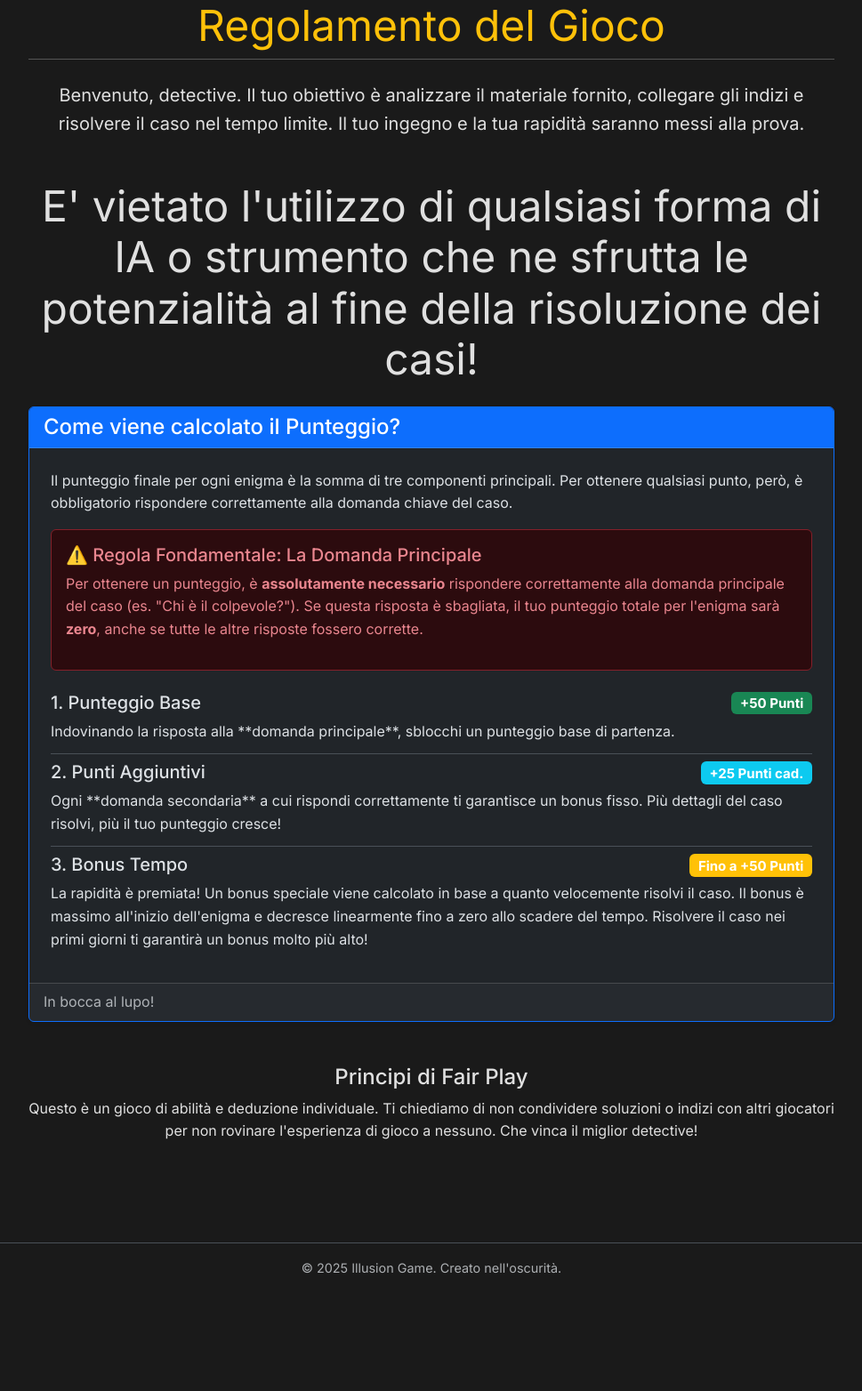
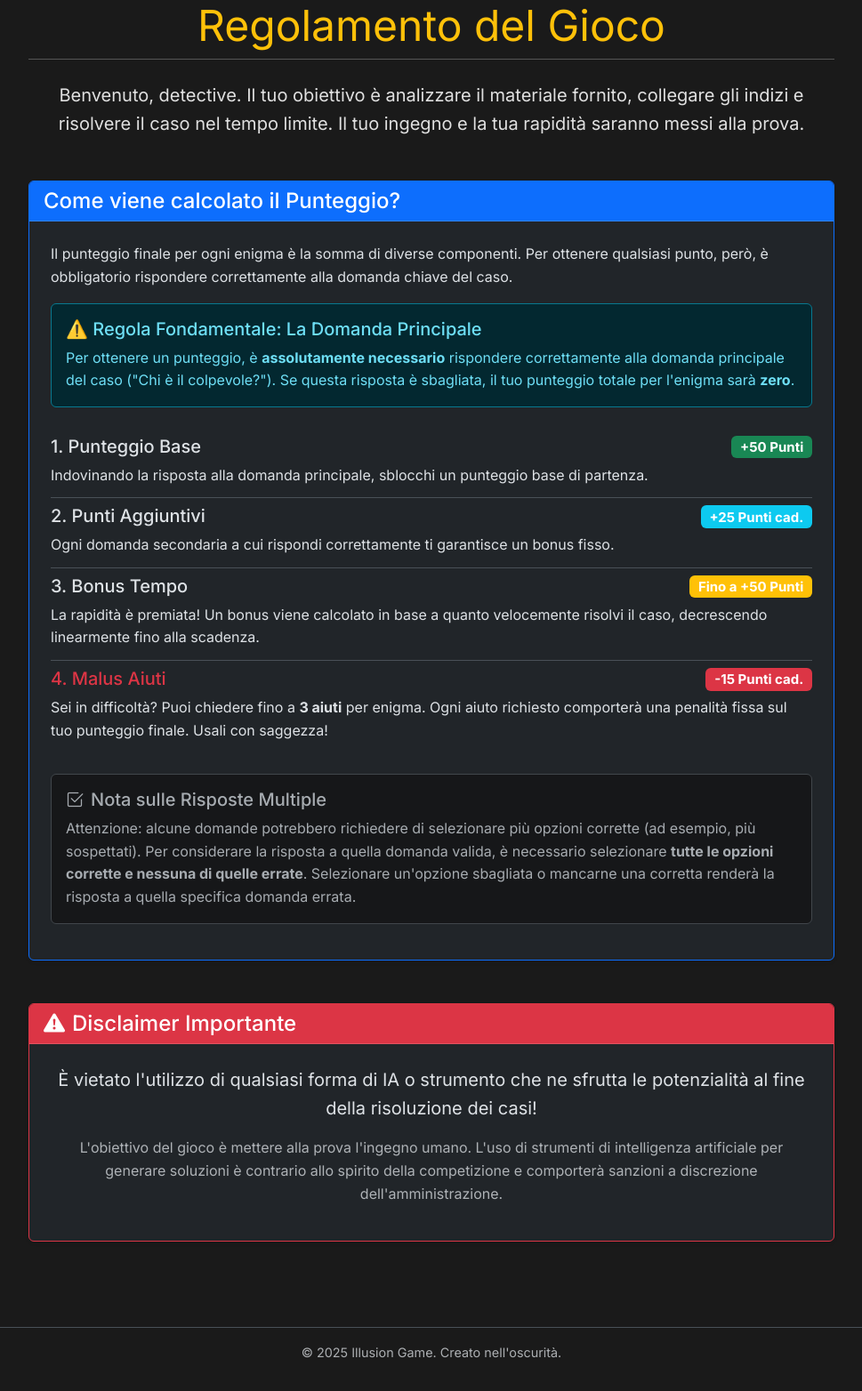
Before and after one commit to davidemoscatelli/progetto_enigmi, a Django app: page /regole-punteggio/ in a window 1280 px wide. Shown: the part 131-1695 px from the top of the page at 89% size, without its empty margins (155-1124 px from the left). Before the commit the page ends 1563 px from the top, so only its background shows below. Run offline with Django 5.2, Linux system fonts and the light colour scheme; a user stored in the database is signed in; data comes from the database, SQL or seed files in the repository; both versions use the stored data as it was after the commit; some web fonts are replaced.

Commit message:
reintroduzione logica degli aiuti e modifica regolamento

```diff
--- a/enigmas/templates/enigmas/regole_punteggio.html
+++ b/enigmas/templates/enigmas/regole_punteggio.html
@@ -9,43 +9,53 @@
 
             <h2 class="display-5 text-center mb-4">Regolamento del Gioco</h2>
             <p class="lead text-center mb-5">Benvenuto, detective. Il tuo obiettivo è analizzare il materiale fornito, collegare gli indizi e risolvere il caso nel tempo limite. Il tuo ingegno e la tua rapidità saranno messi alla prova.</p>
-            <h4 class="display-5 text-center mb-4">E' vietato l'utilizzo di qualsiasi forma di IA o strumento che ne sfrutta le potenzialità al fine della risoluzione dei casi!</h4>
-            <div class="card border-primary shadow-sm">
+
+            <div class="card border-primary shadow-sm mb-5">
                 <div class="card-header bg-primary text-white">
                     <h4 class="my-0">Come viene calcolato il Punteggio?</h4>
                 </div>
                 <div class="card-body p-4">
-                    <p>Il punteggio finale per ogni enigma è la somma di tre componenti principali. Per ottenere qualsiasi punto, però, è obbligatorio rispondere correttamente alla domanda chiave del caso.</p>
+                    <p>Il punteggio finale per ogni enigma è la somma di diverse componenti. Per ottenere qualsiasi punto, però, è obbligatorio rispondere correttamente alla domanda chiave del caso.</p>
 
-                    <div class="alert alert-danger" role="alert">
+                    <div class="alert alert-info" role="alert">
                         <h5 class="alert-heading">⚠️ Regola Fondamentale: La Domanda Principale</h5>
-                        <p>Per ottenere un punteggio, è <strong>assolutamente necessario</strong> rispondere correttamente alla domanda principale del caso (es. "Chi è il colpevole?"). Se questa risposta è sbagliata, il tuo punteggio totale per l'enigma sarà <strong>zero</strong>, anche se tutte le altre risposte fossero corrette.</p>
+                        <p class="mb-0">Per ottenere un punteggio, è <strong>assolutamente necessario</strong> rispondere correttamente alla domanda principale del caso ("Chi è il colpevole?"). Se questa risposta è sbagliata, il tuo punteggio totale per l'enigma sarà <strong>zero</strong>.</p>
                     </div>
 
-                    <ul class="list-group list-group-flush">
+                    <ul class="list-group list-group-flush mt-4">
                         <li class="list-group-item px-0">
                             <h5>1. Punteggio Base <span class="badge bg-success float-end">+50 Punti</span></h5>
-                            <p class="mb-1">Indovinando la risposta alla **domanda principale**, sblocchi un punteggio base di partenza.</p>
+                            <p class="mb-1">Indovinando la risposta alla domanda principale, sblocchi un punteggio base di partenza.</p>
                         </li>
                         <li class="list-group-item px-0">
                             <h5>2. Punti Aggiuntivi <span class="badge bg-info float-end">+25 Punti cad.</span></h5>
-                            <p class="mb-1">Ogni **domanda secondaria** a cui rispondi correttamente ti garantisce un bonus fisso. Più dettagli del caso risolvi, più il tuo punteggio cresce!</p>
+                            <p class="mb-1">Ogni domanda secondaria a cui rispondi correttamente ti garantisce un bonus fisso.</p>
                         </li>
                         <li class="list-group-item px-0">
                             <h5>3. Bonus Tempo <span class="badge bg-warning float-end">Fino a +50 Punti</span></h5>
-                            <p class="mb-1">La rapidità è premiata! Un bonus speciale viene calcolato in base a quanto velocemente risolvi il caso. Il bonus è massimo all'inizio dell'enigma e decresce linearmente fino a zero allo scadere del tempo. Risolvere il caso nei primi giorni ti garantirà un bonus molto più alto!</p>
+                            <p class="mb-1">La rapidità è premiata! Un bonus viene calcolato in base a quanto velocemente risolvi il caso, decrescendo linearmente fino alla scadenza.</p>
+                        </li>
+                        <li class="list-group-item px-0">
+                            <h5 class="text-danger">4. Malus Aiuti <span class="badge bg-danger float-end">-15 Punti cad.</span></h5>
+                            <p class="mb-1">Sei in difficoltà? Puoi chiedere fino a <strong>3 aiuti</strong> per enigma. Ogni aiuto richiesto comporterà una penalità fissa sul tuo punteggio finale. Usali con saggezza!</p>
                         </li>
                     </ul>
-                </div>
-                <div class="card-footer text-muted">
-                    In bocca al lupo!
+
+                    <div class="alert alert-secondary mt-4" role="alert">
+                        <h5 class="alert-heading"><i class="bi bi-check2-square me-2"></i>Nota sulle Risposte Multiple</h5>
+                        <p class="mb-0">Attenzione: alcune domande potrebbero richiedere di selezionare più opzioni corrette (ad esempio, più sospettati). Per considerare la risposta a quella domanda valida, è necessario selezionare <strong>tutte le opzioni corrette e nessuna di quelle errate</strong>. Selezionare un'opzione sbagliata o mancarne una corretta renderà la risposta a quella specifica domanda errata.</p>
+                    </div>
                 </div>
             </div>
 
-            <div class="mt-5 text-center">
-                <h4>Principi di Fair Play</h4>
-                <p>Questo è un gioco di abilità e deduzione individuale. Ti chiediamo di non condividere soluzioni o indizi con altri giocatori per non rovinare l'esperienza di gioco a nessuno. Che vinca il miglior detective!</p>
-
+            <div class="card border-danger shadow-sm">
+                 <div class="card-header bg-danger text-white">
+                    <h4 class="my-0"><i class="bi bi-exclamation-triangle-fill me-2"></i>Disclaimer Importante</h4>
+                </div>
+                <div class="card-body p-4">
+                    <p class="fs-5 text-center">È vietato l'utilizzo di qualsiasi forma di IA o strumento che ne sfrutta le potenzialità al fine della risoluzione dei casi!</p>
+                    <p class="text-center text-body-secondary">L'obiettivo del gioco è mettere alla prova l'ingegno umano. L'uso di strumenti di intelligenza artificiale per generare soluzioni è contrario allo spirito della competizione e comporterà sanzioni a discrezione dell'amministrazione.</p>
+                </div>
             </div>
 
         </div>
--- a/enigmas/urls.py
+++ b/enigmas/urls.py
@@ -3,15 +3,14 @@ from django.urls import path
 from . import views
 
 urlpatterns = [
-    # URL Principali dell'app
     path('', views.enigma_view, name='enigma_view'),
     path('classifica/', views.classifica_view, name='classifica'),
     path('regole-punteggio/', views.regole_punteggio_view, name='regole_punteggio'),
-
-    # URL per i profili utente
     path('profilo/<str:username>/', views.profile_view, name='profile_view'),
     path('profilo/', views.my_profile_view, name='my_profile'),
+    path('notifiche/', views.lista_notifiche, name='lista_notifiche'),
+    path('account/inactive/', views.account_inactive_view, name='account_inactive'),
 
-    # URL per le notifiche
-    path('notifiche/', views.lista_notifiche, name='lista_notifiche'),
+    # --- NUOVO URL PER LA RICHIESTA DI AIUTI ---
+    path('enigma/<int:enigma_id>/richiedi_aiuto/', views.richiedi_aiuto_view, name='richiedi_aiuto'),
 ]
--- a/enigmas/views.py
+++ b/enigmas/views.py
@@ -1,16 +1,17 @@
 # enigmas/views.py
 from django.shortcuts import render, redirect, get_object_or_404
 from django.contrib.auth.decorators import login_required
-from django.contrib.auth.views import LoginView as BaseLoginView
 from django.utils import timezone
 from django.db.models import Sum, F, Q, Value, FloatField
 from django.contrib import messages
-from .models import Enigma, Allegato, CampoRisposta, RispostaUtente, RispostaUtenteMultipla, UserBadge, Notifica, OpzioneRisposta, Profile
+from .models import Enigma, Allegato, CampoRisposta, RispostaUtente, RispostaUtenteMultipla, UserBadge, Notifica, OpzioneRisposta, Profile, Suggerimento
 from .forms import RispostaCheckboxForm
 from django.contrib.auth.models import User
 from django.db.models.functions import Coalesce
 from django.urls import reverse_lazy
 from allauth.account.views import SignupView
+from django.http import JsonResponse
+from django.views.decorators.http import require_POST
 
 @login_required
 def enigma_view(request):
@@ -23,28 +24,29 @@ def enigma_view(request):
         return render(request, 'enigmas/enigma_detail.html', {'messaggio_scaduto': 'Tempo scaduto!'})
 
     delta = enigma_corrente.end_time - now
-    time_remaining = {
-        'days': delta.days, 'hours': delta.seconds // 3600,
-        'minutes': (delta.seconds % 3600) // 60, 'seconds': delta.seconds % 60
-    }
+    time_remaining = {'days': delta.days, 'hours': delta.seconds // 3600, 'minutes': (delta.seconds % 3600) // 60, 'seconds': delta.seconds % 60}
 
     allegati = Allegato.objects.filter(enigma=enigma_corrente)
     campi_risposta = CampoRisposta.objects.filter(enigma=enigma_corrente).order_by('ordine')
 
-    try:
-        risposta_generale = RispostaUtente.objects.get(utente=request.user, enigma=enigma_corrente)
-        risposte_date = RispostaUtenteMultipla.objects.filter(risposta_generale=risposta_generale)
+    # --- LOGICA CORRETTA ---
+    # Cerca se l'utente ha già una risposta generale
+    risposta_generale = RispostaUtente.objects.filter(utente=request.user, enigma=enigma_corrente).first()
+
+    # Mostra il riepilogo SOLO SE esistono già delle risposte multiple inviate
+    if risposta_generale and risposta_generale.risposte_multiple.exists():
+        risposte_date = risposta_generale.risposte_multiple.all()
         return render(request, 'enigmas/enigma_detail.html', {
             'enigma': enigma_corrente, 'allegati': allegati, 'risposte_date': risposte_date,
             'risposta_generale': risposta_generale, 'time_remaining': time_remaining
         })
-    except RispostaUtente.DoesNotExist:
-        pass
+    # --- FINE LOGICA CORRETTA ---
 
+    # Se l'utente non ha ancora inviato le risposte, gestisci il form e gli aiuti
     if request.method == 'POST':
         form = RispostaCheckboxForm(request.POST, campi_risposta=campi_risposta)
         if form.is_valid():
-            risposta_generale = RispostaUtente.objects.create(utente=request.user, enigma=enigma_corrente)
+            risposta_generale, created = RispostaUtente.objects.get_or_create(utente=request.user, enigma=enigma_corrente)
 
             punteggio_finale = 0
             domanda_principale_corretta = False
@@ -53,14 +55,8 @@ def enigma_view(request):
             for campo in campi_risposta:
                 opzioni_selezionate = form.cleaned_data[f'campo_{campo.id}']
                 testo_risposta_utente = ", ".join(sorted([opzione.testo for opzione in opzioni_selezionate]))
-
-                risposta_multipla = RispostaUtenteMultipla.objects.create(
-                    risposta_generale=risposta_generale,
-                    campo=campo,
-                    valore_inserito=testo_risposta_utente
-                )
+                risposta_multipla = RispostaUtenteMultipla.objects.create(risposta_generale=risposta_generale, campo=campo, valore_inserito=testo_risposta_utente)
                 is_this_field_correct = risposta_multipla.is_corretta()
-
                 if campo.is_domanda_principale and is_this_field_correct:
                     domanda_principale_corretta = True
                 if not is_this_field_correct:
@@ -78,7 +74,10 @@ def enigma_view(request):
                 bonus_tempo = 50 * (max(0, secondi_rimanenti) / secondi_totali)
                 punteggio_finale += bonus_tempo
 
-            risposta_generale.punteggio = round(punteggio_finale, 2)
+                penalita_aiuti = risposta_generale.suggerimenti_usati * 15
+                punteggio_finale -= penalita_aiuti
+
+            risposta_generale.punteggio = round(max(0, punteggio_finale), 2)
             risposta_generale.is_completa_corretta = tutte_le_risposte_corrette
             risposta_generale.save()
 
@@ -87,34 +86,51 @@ def enigma_view(request):
     else:
         form = RispostaCheckboxForm(campi_risposta=campi_risposta)
 
+    risposta_temp, _ = RispostaUtente.objects.get_or_create(utente=request.user, enigma=enigma_corrente)
+    suggerimenti_visti = Suggerimento.objects.filter(enigma=enigma_corrente, ordine__lte=risposta_temp.suggerimenti_usati).order_by('ordine')
+
     context = {
-        'enigma': enigma_corrente, 'allegati': allegati,
-        'form': form, 'time_remaining': time_remaining
+        'enigma': enigma_corrente, 'allegati': allegati, 'form': form, 'time_remaining': time_remaining,
+        'suggerimenti_visti': suggerimenti_visti,
+        'aiuti_usati': risposta_temp.suggerimenti_usati,
+        'max_aiuti': 3
     }
     return render(request, 'enigmas/enigma_detail.html', context)
 
-# --- VISTA CLASSIFICA MODIFICATA ---
+@login_required
+@require_POST
+def richiedi_aiuto_view(request, enigma_id):
+    enigma = get_object_or_404(Enigma, pk=enigma_id)
+    if enigma.end_time < timezone.now():
+        return JsonResponse({'success': False, 'error': 'Tempo scaduto!'}, status=403)
+
+    risposta_generale, created = RispostaUtente.objects.get_or_create(utente=request.user, enigma=enigma)
+
+    if risposta_generale.is_completa_corretta:
+        return JsonResponse({'success': False, 'error': 'Hai già risolto questo enigma!'}, status=400)
+
+    prossimo_aiuto_ordine = risposta_generale.suggerimenti_usati + 1
+    max_aiuti = 3
+
+    if prossimo_aiuto_ordine > max_aiuti:
+        return JsonResponse({'success': False, 'error': f'Hai già usato tutti gli {max_aiuti} aiuti disponibili.'}, status=400)
+
+    try:
+        aiuto = Suggerimento.objects.get(enigma=enigma, ordine=prossimo_aiuto_ordine)
+        risposta_generale.suggerimenti_usati = prossimo_aiuto_ordine
+        risposta_generale.save(update_fields=['suggerimenti_usati'])
+        return JsonResponse({'success': True, 'testo_aiuto': aiuto.testo, 'aiuti_usati': risposta_generale.suggerimenti_usati, 'max_aiuti': max_aiuti})
+    except Suggerimento.DoesNotExist:
+        return JsonResponse({'success': False, 'error': 'Non ci sono altri aiuti disponibili.'}, status=404)
+
 @login_required
 def classifica_view(request):
-    utenti = User.objects.filter(
-        is_active=True,
-        is_staff=False,      # Esclude lo staff dalla classifica
-        is_superuser=False   # Esclude i superuser dalla classifica
-    ).annotate(
-        punti_da_risposte=Coalesce(
-            Sum('risposte__punteggio', filter=Q(risposte__is_completa_corretta=True)),
-            Value(0.0),
-            output_field=FloatField()
-        ),
-        punti_bonus=Coalesce(
-            F('profile__punteggio_bonus'),
-            Value(0.0),
-            output_field=FloatField()
-        )
+    utenti = User.objects.filter(is_active=True, is_staff=False, is_superuser=False).annotate(
+        punti_da_risposte=Coalesce(Sum('risposte__punteggio', filter=Q(risposte__is_completa_corretta=True)), Value(0.0), output_field=FloatField()),
+        punti_bonus=Coalesce(F('profile__punteggio_bonus'), Value(0.0), output_field=FloatField())
     ).annotate(
         punteggio_totale_reale=F('punti_da_risposte') + F('punti_bonus')
-    ).order_by('-punteggio_totale_reale', 'username') # Rimosso il filtro che escludeva gli zeri
-
+    ).order_by('-punteggio_totale_reale', 'username')
     context = {'classifica': utenti}
     return render(request, 'enigmas/classifica.html', context)
 
@@ -142,3 +158,6 @@ def regole_punteggio_view(request):
 
 class CustomSignupView(SignupView):
     success_url = reverse_lazy("account_inactive")
+
+def account_inactive_view(request):
+    return render(request, 'account/account_inactive.html')
```
Also changed, not shown: enigmas/admin.py (+26 -19 lines), enigmas/models.py (+26 -36 lines), enigmas/templates/enigmas/enigma_detail.html (+78 -19 lines), db.sqlite3, enigmas/migrations/0005_rispostautente_suggerimenti_usati_and_more.py (added).
